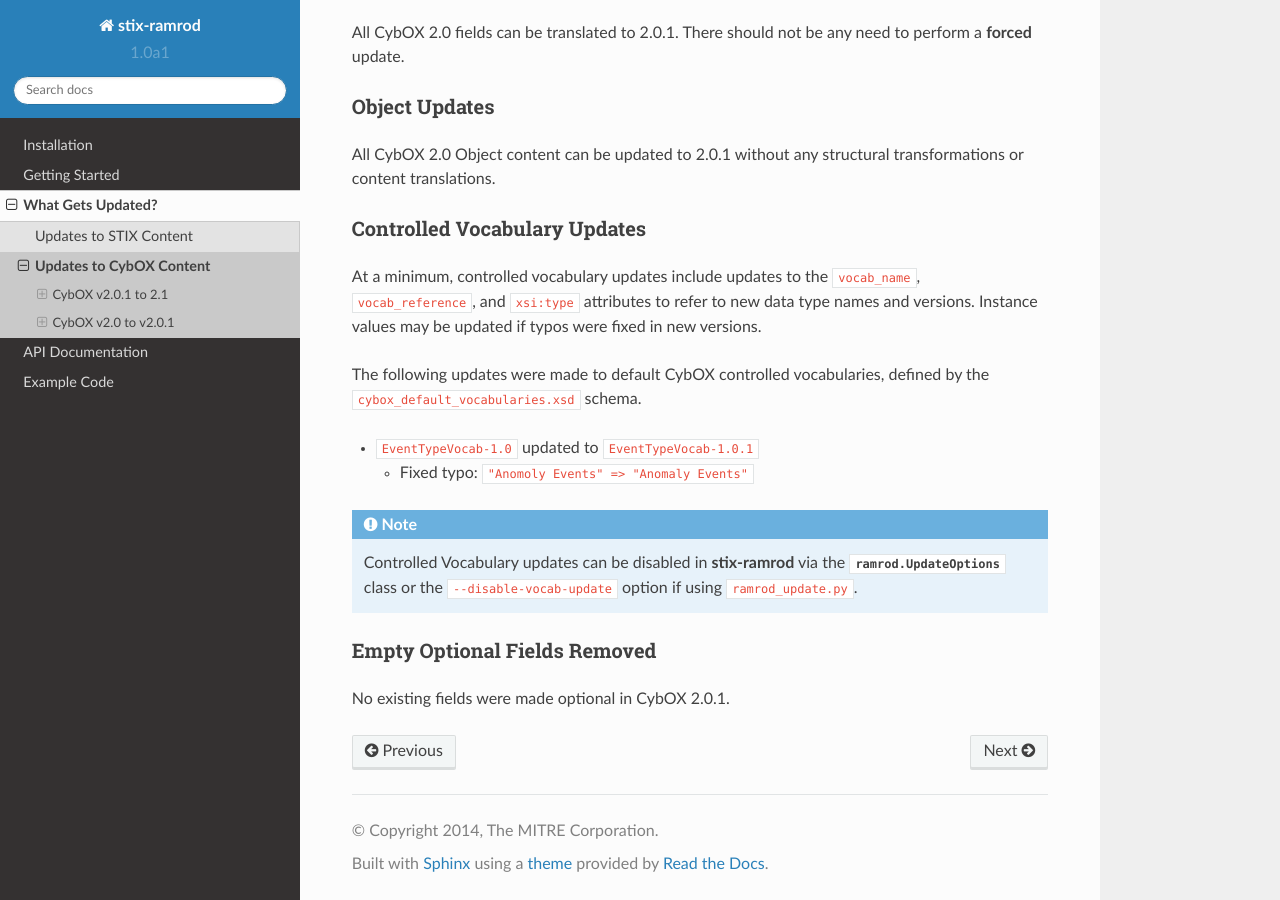
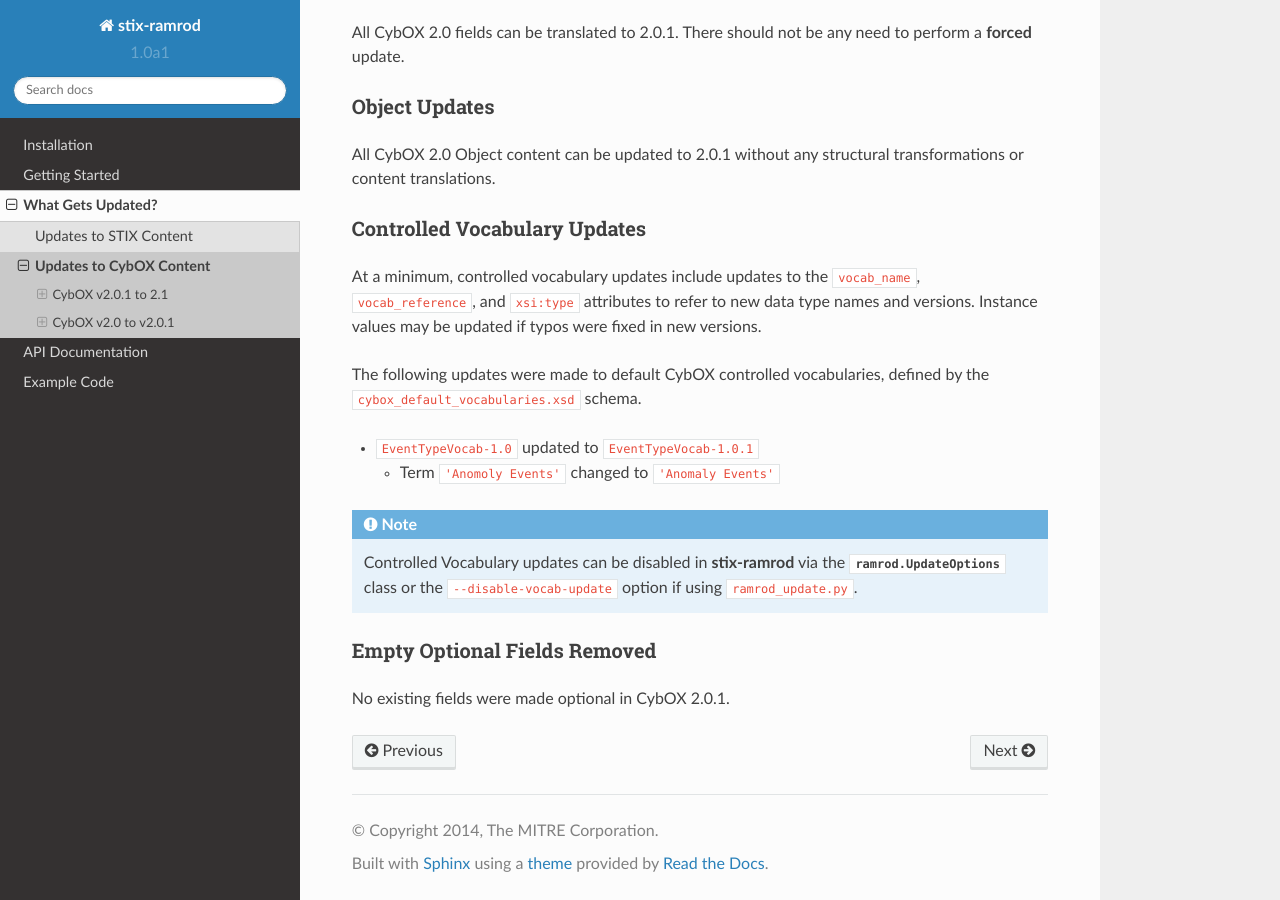
Before and after one commit to STIXProject/stix-ramrod, a Sphinx documentation site: the page built from docs/updates/cybox/index.rst, in a window 1280 px wide and 900 px high, scrolled down 4862 px. Built offline with Sphinx 7.4.7 and the Read the Docs theme 2.0.0, drawn with Linux system fonts in a browser that asks for light colours.

Commit message:
Updated CV docs for cybox 2.0 to 2.0.1

```diff
--- a/docs/updates/cybox/cybox_2.0_to_2.0.1.rst
+++ b/docs/updates/cybox/cybox_2.0_to_2.0.1.rst
@@ -92,7 +92,7 @@ defined by the ``cybox_default_vocabularies.xsd`` schema.
 
 * ``EventTypeVocab-1.0`` updated to ``EventTypeVocab-1.0.1``
 
-  -  Fixed typo: ``"Anomoly Events" => "Anomaly Events"``
+  -  Term ``'Anomoly Events'`` changed to ``'Anomaly Events'``
 
 .. include:: /_includes/note_controlled_vocabulary_updates.rst
 
```
